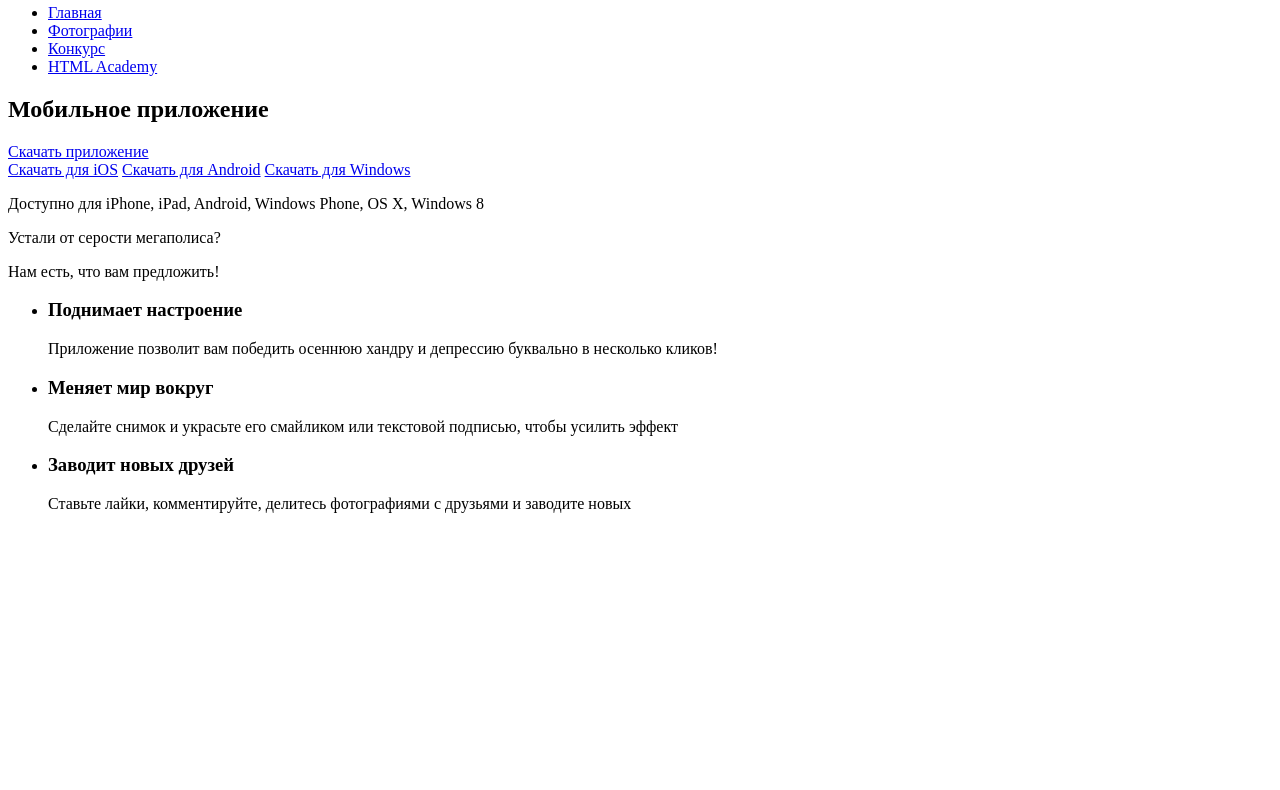
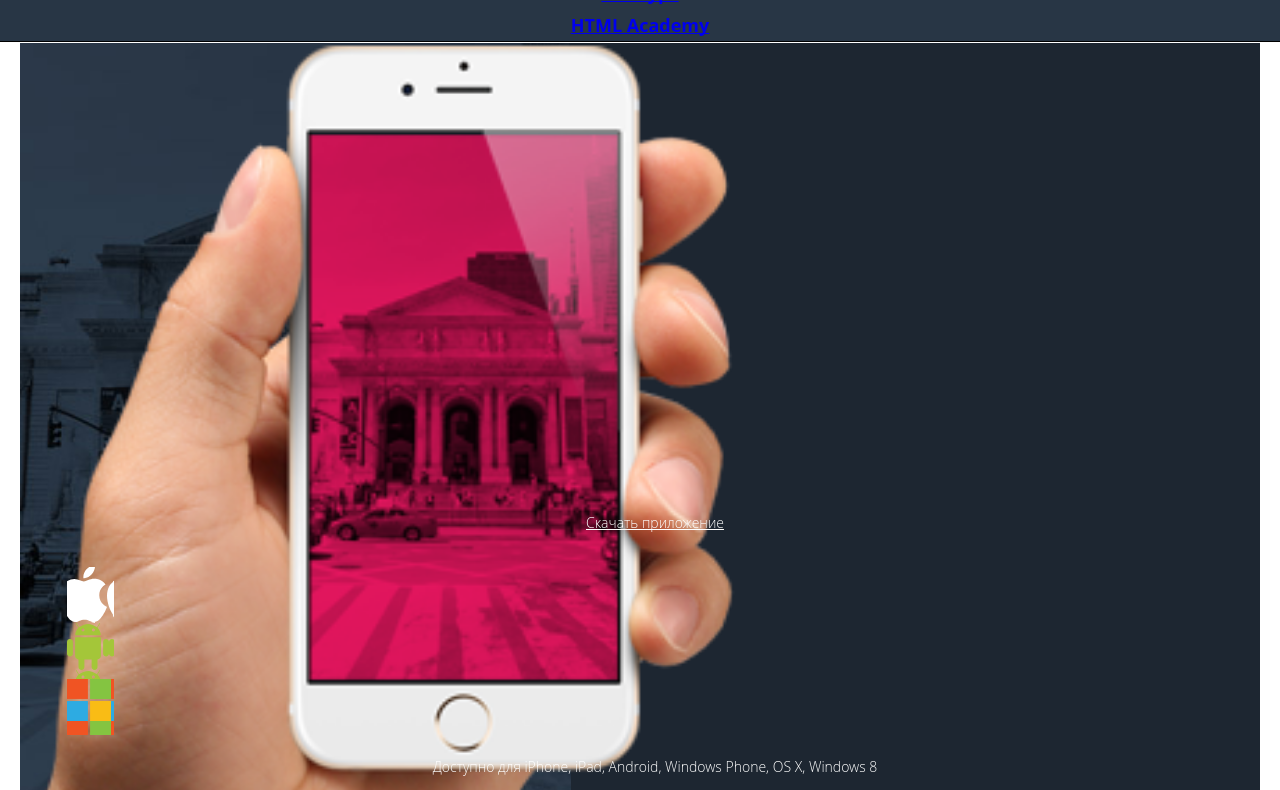
Before and after one commit to Leonid163/866569-pink-17, a website: page source/index.html in a window 1280 px wide. Shown: the part 119-909 px from the top of the page. Before the commit the page ends 800 px from the top, so only its background shows below. Drawn offline with nearby package versions, Linux system fonts and the light colour scheme; files that its build step writes are made by us from their sources.

Commit message:
Примерная разметка 1 странцицы

```diff
--- a/source/index.html
+++ b/source/index.html
@@ -3,13 +3,14 @@
 <head>
   <meta charset="utf-8">
   <title>Pinc</title>
+  <link rel="stylesheet" href="css/style.css">
 </head>
-<body>
-  <header class="page-header">
+<body class="page">
+  <header>
     <h1 class="visually-hidden">Главная страница Pink</h1>
     <a class="page-header__logo">
-      <svg class="page-header__logo-image" src="http://placehold.it/150x100" width="75" height="22" alt="pinc"></svg>
-    </a>
+      <img class="page-header__img" src="img/logo-pink-white-mobile.svg" alt="Pink" width="75" height="22">
+        </a>
     <a class="page-header__close">
       <img class="page-header__close-image" src="http://placehold.it/150x100" width="24" height="23" alt="Закрыть">
     </a>
@@ -30,7 +31,7 @@
       </ul>
     </nav>
   </header>
-  <main>
+  <main class="page-header">
     <section class="system">
       <h2 class="visually-hidden">Мобильное приложение</h2>
       <a class="main-system__toggle" href="#">Скачать приложение</a>
--- /dev/null
+++ b/source/less/block/advantages.less
@@ -0,0 +1,20 @@
+.advantages {padding-top: 45px;
+  text-align: center;
+}
+.advantages__list {padding-top: 100px;}
+
+.advantages__item {
+  list-style: none;
+}
+.advantages__title {    margin: 0;
+  font-weight: 700;
+  font-size: 18px;
+  color: #000;}
+
+.advantages__text {
+  margin: 0 0 30px;
+  font-weight: 300;
+  font-size: 24px;
+  line-height: 28px;
+  text-align: center;
+}
--- /dev/null
+++ b/source/less/block/main-nav.less
@@ -0,0 +1,8 @@
+.main-nav {
+  font-size: 18px;
+  font-weight: bold;
+  line-height: 32px;
+  text-align: center;
+  background-color: #283645;
+  box-shadow: 0 1px 0 0 #000000, inset 0 1px 0 0 rgba(255, 255, 255, 0.15);
+}
--- /dev/null
+++ b/source/less/block/main-system.less
@@ -0,0 +1,8 @@
+.main-system__toggle {
+width: 234px;
+margin: 0 auto;
+padding-right: 20px;
+padding-left: 20px;
+color: inherit;
+border-color: #fff;
+}
--- /dev/null
+++ b/source/less/block/page-header.less
@@ -0,0 +1,9 @@
+.page-header {
+  /*max-width: 320px;*/
+  min-height: 733px;
+  /*background-color: #1d2631;*/
+
+  background-repeat: no-repeat;
+  background-position: 50% 180px, top;
+  position: relative;
+}
--- /dev/null
+++ b/source/less/block/site-list.less
@@ -0,0 +1,9 @@
+.site-list { width: 100%;
+margin: 1px 0 0;
+padding: 0;
+font-weight: 700;
+font-size: 18px;
+text-align: center;
+background-color: inherit;
+border-top: solid 1px #000;
+list-style: none;}
--- /dev/null
+++ b/source/less/block/system-list.less
@@ -0,0 +1,42 @@
+.system-list {
+  display: flex;
+  flex-wrap: wrap;
+  justify-content: center;
+  margin: 0;
+  padding: 0;
+  list-style: none;
+  font-size: 18px;
+  line-height: 1;
+}
+.system-list {
+  width: 47px;
+  margin: 32px 17px 20px;
+  overflow: hidden;
+}
+.system-list__ios-image {    display: block;
+  width: 47px;
+  height: 56px;
+  text-indent: 200px;
+  white-space: nowrap;
+  background-image: url(../img/logo-apple.svg);
+  outline: 0;
+  background-position: -99px -2896px;}
+
+.system-list__android-image {
+  display: block;
+  width: 47px;
+  height: 56px;
+  text-indent: 200px;
+  white-space: nowrap;
+  background-image: url(../img/logo-android.svg);
+  outline: 0;}
+
+.system-list__windous-image {
+  display: block;
+    width: 47px;
+    height: 56px;
+    text-indent: 200px;
+    white-space: nowrap;
+    background-image: url(../img/logo-microsoft.svg);
+    outline: 0;
+}
--- /dev/null
+++ b/source/less/block/system-text.less
@@ -0,0 +1,4 @@
+.system-text{margin: 2px 20px;
+  font-weight: 300;
+  text-align: center;
+}
--- /dev/null
+++ b/source/less/block/system.less
@@ -0,0 +1,11 @@
+.system { padding-top: 468px;
+  background-color: #1d2631;
+  color: white;
+  margin: 2px 20px;
+  font-weight: 300;
+  text-align: center;
+  padding-left: 30px;
+  padding-bottom: 45px;
+  background-image: url("../img/iphone-hand-mobile@1x.png"), url("../img/bg-back-mobile@1x.jpg");
+  background-repeat: no-repeat;
+  background-size: contain;}
--- /dev/null
+++ b/source/less/block/visually-hidden.less
@@ -0,0 +1,12 @@
+.visually-hidden
+{
+    font-size: 0;
+
+    position: absolute;
+
+    clip: rect(0 0 0 0);
+
+    width: 1px;
+    height: 1px;
+    margin: -1px;
+}
--- /dev/null
+++ b/source/less/global/fonts.less
@@ -0,0 +1,26 @@
+body {
+  min-width: 320px;
+  margin: 0;
+  font-size: 14px;
+  line-height: 24px;
+  font-family: "Open Sans","Arial",sans-serif;
+  text-decoration-skip-ink: none;
+  color: #283645;
+}
+
+figure {
+  margin: 0;
+}
+
+img {
+  max-width: 100%;
+  height: auto;
+}
+
+fieldset {
+  padding: 0;
+}
+
+blockquote {
+  margin: 0;
+}
--- /dev/null
+++ b/source/less/global/page.less
@@ -0,0 +1,7 @@
+.page {min-width: 320px;
+  margin: 0;
+  font-size: 14px;
+  line-height: 24px;
+  font-family: "Open Sans","Arial",sans-serif;
+  text-decoration-skip-ink: none;
+  color: #283645;}
--- /dev/null
+++ b/source/less/style.less
@@ -0,0 +1,9 @@
+@import "block/page-header.less";
+@import "block/visually-hidden.less";
+@import "block/main-nav.less";
+@import "block/site-list.less";
+@import "block/system.less";
+@import "block/main-system.less";
+@import "block/system-list.less";
+@import "block/advantages.less";
+@import "global/page.less";
```
Also changed, not shown: source/form.html (+1 -0 lines), source/photo.html (+2 -1 lines).
